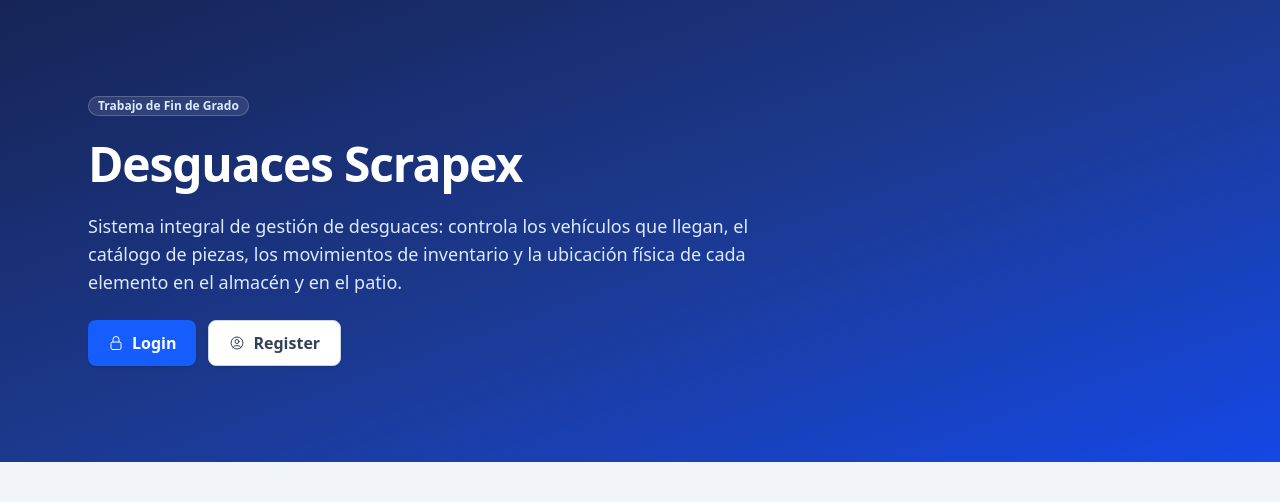
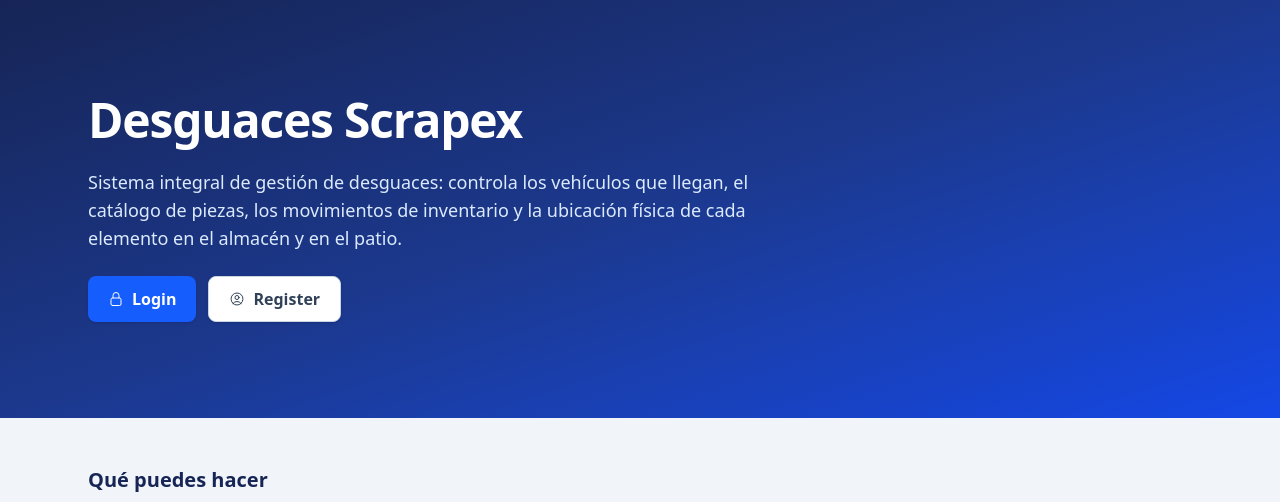
Before and after one commit to joseantonionunez0001/Desguaces-Scrapex, a Laravel app: page / in a window 1280 px wide. Shown: the part 64-566 px from the top of the page. Run offline with Laravel 12, Linux system fonts and the light colour scheme; style sheets or scripts are compiled from the project's sources.

Commit message:
quitar etiqueta trabajo de fin de grado de la portada

```diff
--- a/resources/views/welcome.blade.php
+++ b/resources/views/welcome.blade.php
@@ -5,7 +5,6 @@
 @section('content')
     <section class="bg-gradient-to-br from-blue-950 via-blue-900 to-blue-700 text-white">
         <div class="mx-auto flex max-w-6xl flex-col items-start gap-6 px-4 py-16 sm:px-6 sm:py-24">
-            <x-ui.badge tone="blue" class="bg-white/10! text-blue-100! ring-white/20!">Trabajo de Fin de Grado</x-ui.badge>
             <h1 class="max-w-3xl text-4xl font-bold tracking-tight sm:text-5xl">{{ config('navegacion.marca') }}</h1>
             <p class="max-w-2xl text-lg text-blue-100">
                 Sistema integral de gestión de desguaces: controla los vehículos que llegan, el catálogo de piezas,
```
